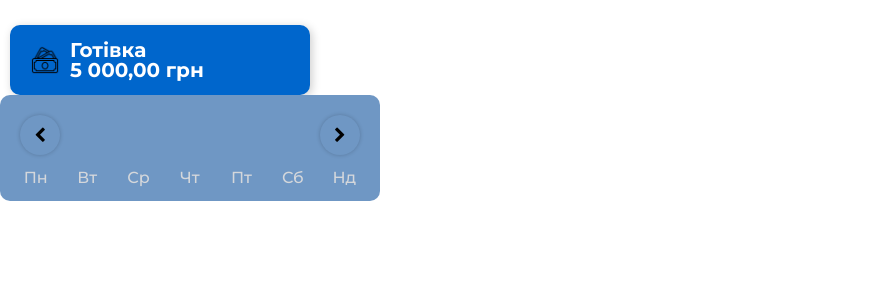
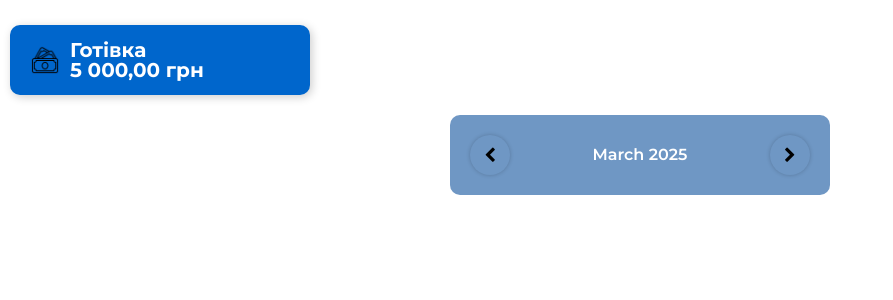
Before and after one commit to BohdanTokarets/FinTracker.github.io, a Django app: page / in a window 1280 px wide. Shown: the part 82-382 px from the top of the page, without its empty margins (0-893 px from the left). Run offline with Django 5.2, Linux system fonts and the light colour scheme.

Commit message:
6 Commit
Bad work today

```diff
--- a/FinTracker/FinTracker/FinTracker/settings.py
+++ b/FinTracker/FinTracker/FinTracker/settings.py
@@ -122,6 +122,7 @@ STATICFILES_DIRS = [
     BASE_DIR / 'static',
 ]
 
+
 # Default primary key field type
 # https://docs.djangoproject.com/en/5.1/ref/settings/#default-auto-field
 
--- a/FinTracker/FinTracker/FinTracker_app/static/css/main_5.css
+++ b/FinTracker/FinTracker/FinTracker_app/static/css/main_6.css
@@ -170,7 +170,9 @@ h1,h2,h3,h4,h5,h6 {
   background-color: #6f97c4;
   border-radius: 10px;
   box-shadow: 0, 0, 10px rgba(0, 0, 0, 0.3);
+  margin-top: 20px;
   color: #fff;
+  margin: 20px auto;
 }
 
 .header{
@@ -193,6 +195,12 @@ h1,h2,h3,h4,h5,h6 {
   box-shadow: 0 0 4px rgba(0, 0, 0, 0.2);
 }
 
+.monthYear{
+  text-align: center;
+  font-weight: 600;
+  width: 150px;
+}
+
 .days{
   display: grid;
   grid-template-columns: repeat(7, 1fr);
@@ -203,4 +211,44 @@ h1,h2,h3,h4,h5,h6 {
   padding: 5px;
   color: #d4d7db;
   font-weight: 500;
+  display: none;
 }
+
+.dates {
+  grid-template-columns: repeat(7, 1fr);
+  gap: 5px;
+  display: none;
+}
+
+.display{
+  display: grid;
+}
+
+.date{
+  display: flex;
+  align-items: center;
+  justify-content: center;
+  text-align: center;
+  padding: 10px;
+  margin: auto;
+  cursor: pointer;
+  font-weight: 600;
+  border-radius: 50%;
+  width: 40px;
+  height: 40px;
+  transition: 0.2s;
+}
+
+.date:hover,
+.date.active{
+  background: #ff5689;
+  color: #fff;
+}
+
+.date.inactive{
+  display: none;
+}
+
+.display{
+  display: block;
+}
--- a/FinTracker/FinTracker/FinTracker_app/static/js/main.js
+++ b/FinTracker/FinTracker/FinTracker_app/static/js/main.js
@@ -0,0 +1,60 @@
+const monthYearElement = document.getElementById('monthYear');
+const datesElement = document.getElementById('dates');
+const prevBtn = document.getElementById('prevBtn');
+const nextBtn = document.getElementById('nextBtn');
+
+let currentDate = new Date();
+const UpdateCalendar = () => {
+    const currentYear = currentDate.getFullYear();
+    const currentMonth = currentDate.getMonth();
+
+    const firstDay = new Date(currentYear, currentMonth, 0);
+    const lastDay = new Date(currentYear, currentMonth + 1, 0);
+    const totalDays = lastDay.getDate();
+    const firstDayIndex = firstDay.getDate();
+    const lastDayIndex = lastDay.getDate();
+
+    const monthYearString = currentDate.toLocaleString('default',{month: 'long', year: 'numeric'});
+    monthYearElement.textContent = monthYearString;
+
+    let datesHTML = '';
+
+    for(let i = firstDayIndex; i > 0; i--) {
+        const prevDate = new Date(currentYear, currentMonth, 0 - i + 1);
+        datesHTML += `<div class="date inactive">${prevDate.getDate()}</div>`;
+    }
+
+    for(let i = 1; i <= totalDays; i++){
+        const date = new Date(currentYear, currentMonth, i);
+        const activeClass = date.toDateString() === new Date().toDateString() ? 'active' : '';
+        datesHTML += `<div class="date ${activeClass}">${i}</div>`;
+    }
+
+    for(let i = 1; i <= 7 - lastDayIndex; i++){
+        const nextDay = new Date(currentYear, currentMonth + 1, i);
+        datesHTML = `<div class="date inactive">${nextDay.getDate()}</div>`;
+    }
+
+    datesElement.innerHTML = datesHTML;
+}
+
+prevBtn.addEventListener('click', () =>{
+    currentDate.setMonth(currentDate.getMonth() - 1);
+    UpdateCalendar();
+})
+
+nextBtn.addEventListener('click', () =>{
+    currentDate.setMonth(currentDate.getMonth() + 1);
+    UpdateCalendar();
+})
+
+UpdateCalendar();
+
+
+// Calendar Show
+const header = document.getElementById('header');
+const days = document.querySelector("days");
+
+header.addEventListener('click', function(){
+    datesElement.style.display = "grid";
+})
--- a/FinTracker/FinTracker/FinTracker_app/templates/base.html
+++ b/FinTracker/FinTracker/FinTracker_app/templates/base.html
@@ -9,9 +9,10 @@
     <link rel="preconnect" href="https://fonts.gstatic.com" crossorigin>
     <link href="https://fonts.googleapis.com/css2?family=Montserrat:ital,wght@0,100..900;1,100..900&display=swap" rel="stylesheet">
     <link rel="stylesheet" href="https://cdnjs.cloudflare.com/ajax/libs/font-awesome/4.7.0/css/font-awesome.min.css">
+    <script src="{% static 'js/main.js' %}" defer></script>
     <link rel="icon" type="image/x-icon" href="{% static 'image/favicon.ico' %}">
 
-    <link type="text/css" rel="stylesheet" href="{% static 'css/main_5.css'%}">
+    <link type="text/css" rel="stylesheet" href="{% static 'css/main_6.css'%}">
     <link type="text/css" rel="stylesheet" href="{% static 'css/style_1.css'%}">
     {% block title%}
         <title>FinTracker</title>
@@ -54,7 +55,7 @@
         </div>
     </div>
     <div class="calendar">
-        <div class="header">
+        <div class="header" id="header">
             <button id="prevBtn">
                 <i class="fa fa-chevron-left"></i>
             </button>
@@ -76,7 +77,5 @@
     </div>
     {% endblock %}
 
-    <script src="main.js"></script>
-
 </body>
 </html>
--- a/FinTracker/FinTracker/FinTracker_app/templates/main_site.html
+++ b/FinTracker/FinTracker/FinTracker_app/templates/main_site.html
@@ -11,4 +11,5 @@
         <div class="money">Гроші</div>
     </div>
 
+
 {% endblock %}
```
